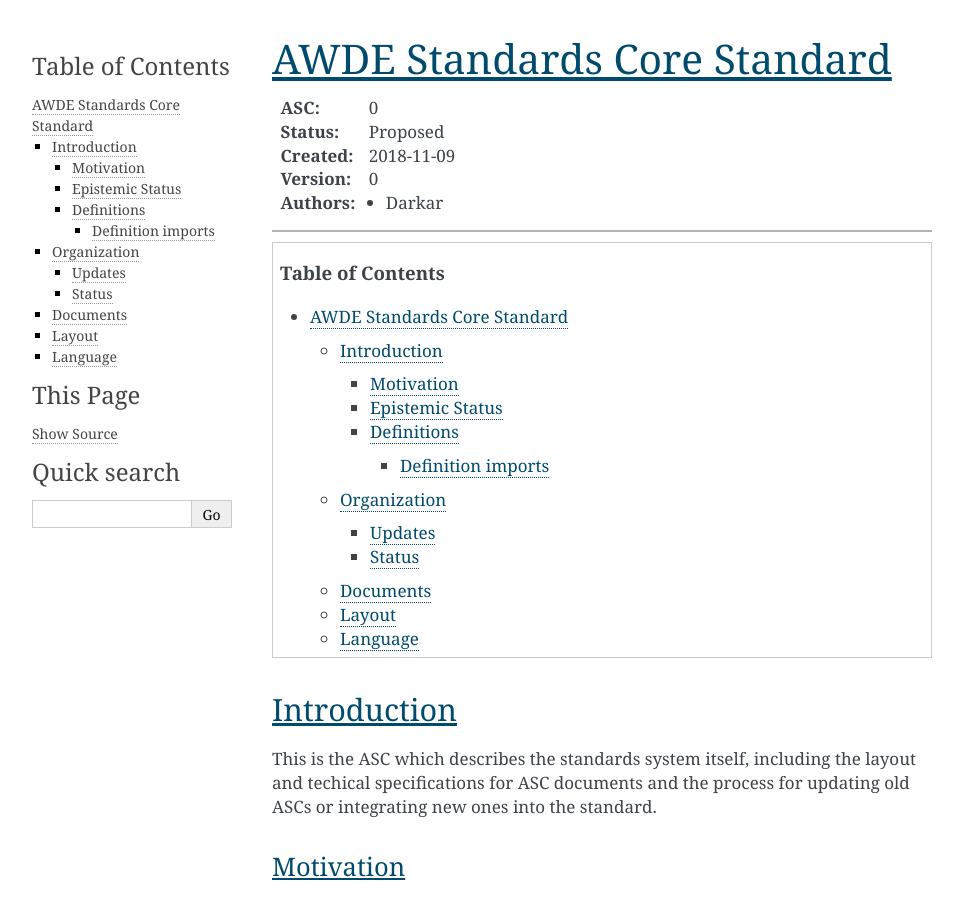
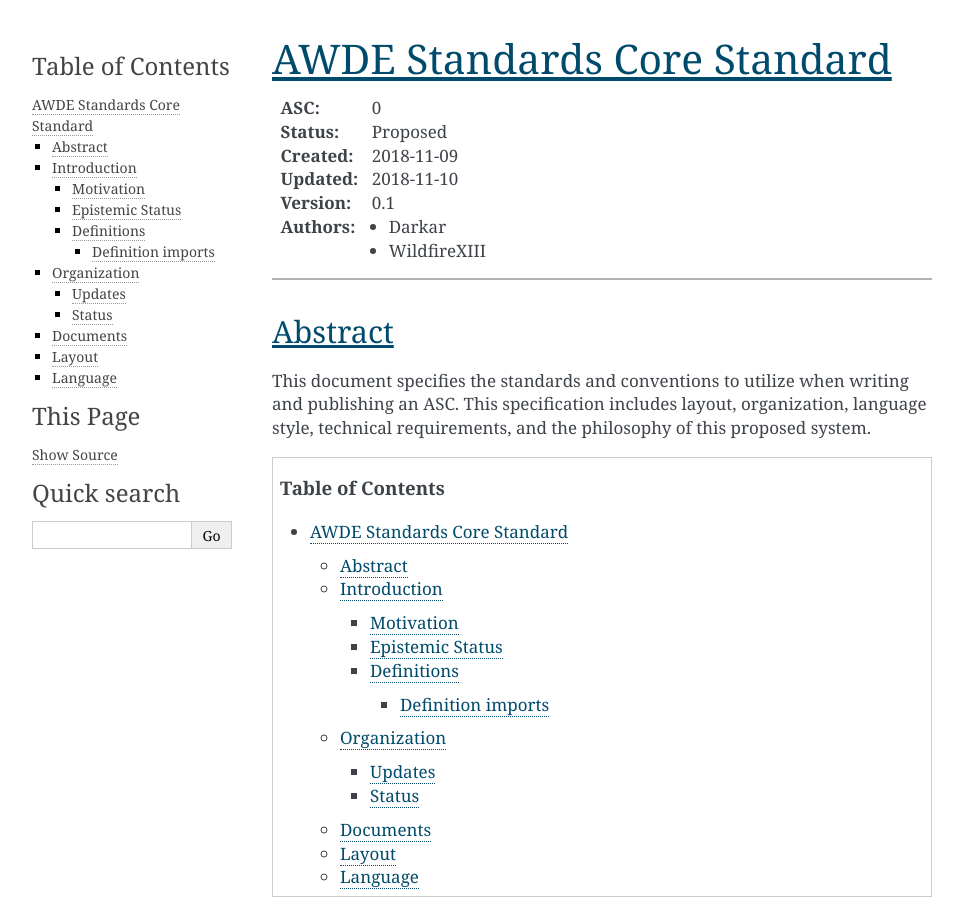
Before and after one commit to AwdeDarkar/asc, a Sphinx documentation site: the page built from source/asc_list/asc000.rst, in a window 1280 px wide and 900 px high. Shown: the whole window, without its empty margins (148-1111 px from the left). Built offline with Sphinx 7.4.7, drawn with Linux system fonts in a browser that asks for light colours.

Commit message:
Add abstract to ASC 0
I think introductions should probably go more in depth and provide
background, and then what's currently the short introduction should
go in the abstract/be the first thing someone sees on the page.

```diff
--- a/source/asc_list/asc000.rst
+++ b/source/asc_list/asc000.rst
@@ -6,11 +6,20 @@ AWDE Standards Core Standard
 :ASC: 0
 :Status: Proposed
 :Created: 2018-11-09
-:Version: 0
+:Updated: 2018-11-10
+:Version: 0.1
 :Authors:
          - Darkar
+         - WildfireXIII
 
 ----------------------------------------------------------------------------------------------------
+
+Abstract
+----------------------------------------------------------------------------------------------------
+
+This document specifies the standards and conventions to utilize when writing and publishing an ASC.
+This specification includes layout, organization, language style, technical requirements, and the
+philosophy of this proposed system.
 
 .. contents:: Table of Contents
 
```
Also changed, not shown: other parts of source/asc_list/asc000.rst (+2 -0 lines).
